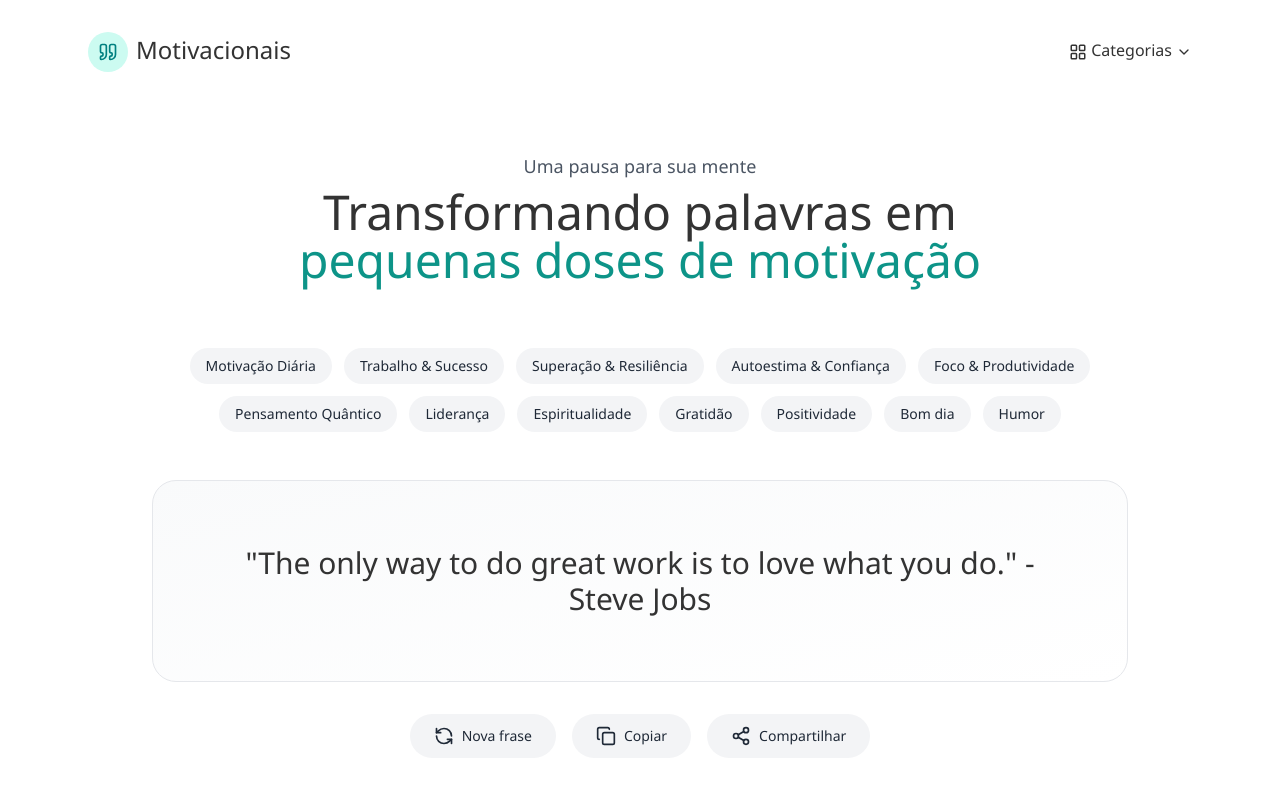
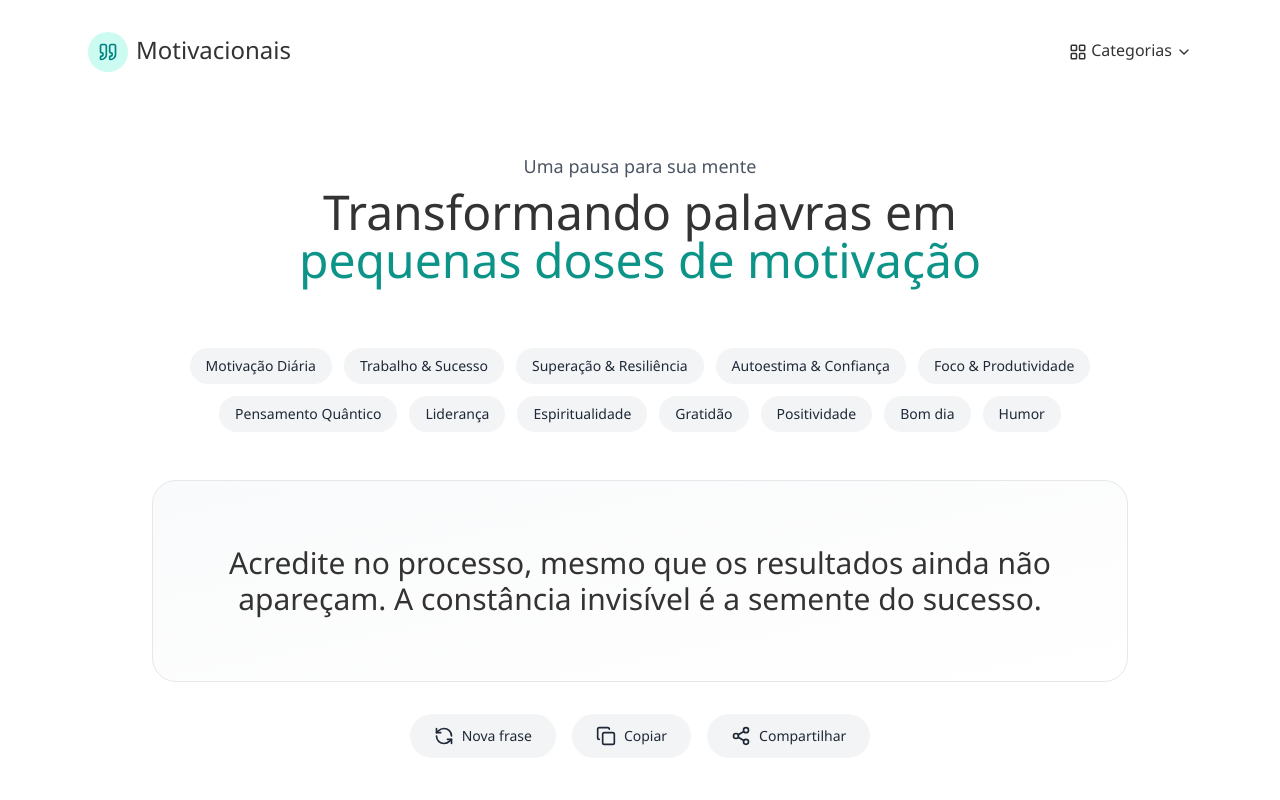
Before and after one commit to mottamarcio/motivacionais, a SvelteKit app: page / in a window 1280 px wide. Shown: the top 800 px of the page. Built offline with nearby package versions, Linux system fonts and the light colour scheme.

Commit message:
load phrase and category on mount

```diff
--- a/src/lib/components/CategoriesSection.svelte
+++ b/src/lib/components/CategoriesSection.svelte
@@ -1,24 +1,11 @@
 <script>
-    const categories = [
-        'Motivação Diária',
-        "Trabalho & Sucesso",
-        "Superação & Resiliência",
-        "Autoestima & Confiança",
-        "Foco & Produtividade",
-        "Pensamento Quântico",
-        "Liderança",
-        "Espiritualidade",
-        "Gratidão",
-        "Positividade",
-        "Bom dia",
-        "Humor"
-    ];
+    let { categories, currentCategory } = $props();
 </script>
 
 <div class="flex flex-wrap justify-center gap-3 mb-12" id="categories">
     {#each categories as category}
         <button class="bg-gray-100 text-gray-800 px-4 py-2 rounded-full text-sm hover:bg-teal-600 hover:text-white transition">
-            {category}
+            {category.name}
         </button>
     {/each}
 </div>
--- a/src/lib/components/PhraseCard.svelte
+++ b/src/lib/components/PhraseCard.svelte
@@ -1,5 +1,9 @@
+<script>
+    let { currentPhrase } = $props();
+</script>
+
 <div id="phrase-card" class="relative rounded-3xl border p-12 md:p-16 mb-8 transition-all duration-100 ease-in-out bg-gradient-to-br from-gray-50 to-white">
     <p id="phrase" class="text-2xl md:text-3xl font-light leading-relaxed text-center retalive z-10">
-        "The only way to do great work is to love what you do." - Steve Jobs
+        {currentPhrase}
     </p>
 </div>
--- a/src/routes/+page.svelte
+++ b/src/routes/+page.svelte
@@ -1,11 +1,73 @@
-<script>
+<script lang="ts">
 	import { HeroSection, CategoriesSection, PhraseCard, ActionButtons, FeatureSection } from "$components";
+	import { onMount } from "svelte";
+
+	type Category = { id: string; name: string };
+	type PhraseMap = { [key: string]: string[] };
+
+	// ==== States (runes) ====
+	let phraseMap = $state<PhraseMap>({});
+	let currentCategory = $state('motivacao');
+	let currentPhrase = $state('Carregando frase...');
+
+	// ===== Categories =====
+  const categories: Category[] = [
+    { id: 'motivacao',       name: 'Motivação Diária' },
+    { id: 'trabalho',        name: 'Trabalho & Sucesso' },
+    { id: 'superacao',       name: 'Superação & Resiliência' },
+    { id: 'autoestima',      name: 'Autoestima & Confiança' },
+    { id: 'foco',            name: 'Foco & Produtividade' },
+    { id: 'quantico',        name: 'Pensamento Quântico' },
+	{ id: 'lideranca',       name: 'Liderança' },
+    { id: 'espiritualidade', name: 'Espiritualidade' },
+    { id: 'gratidao',        name: 'Gratidão' },
+    { id: 'positividade',    name: 'Positividade' },
+	{ id: 'bom_dia',         name: 'Bom dia' },
+	{ id: 'humor',           name: 'Humor' }
+  ];
+
+	// ===== Fetch Phrases =====
+	async function loadPhrases() {
+		try {
+			console.log('Loading phrases from JSON file...');
+			const response = await fetch('/data/phrases.json');
+			phraseMap = await response.json();
+			console.log('Phrases loaded successfully:', phraseMap);
+		} catch (error) {
+			console.error('Error loading phrases:', error);
+		}
+	}
+
+	// ===== Generate New Phrase =====
+	function generateNewPhrase() {
+		console.log(`Generating new phrase for category: ${currentCategory}`);
+		const phrases = phraseMap[currentCategory] || [];
+		if (phrases.length > 0) {
+			const randomIndex = Math.floor(Math.random() * phrases.length);
+			currentPhrase = phrases[randomIndex];
+			console.log(`Generated new phrase for category: ${currentPhrase}`);
+		} else {
+			currentPhrase = 'Nenhuma frase disponível para esta categoria.';
+		}
+	}
+
+	onMount(async () => {
+		console.log('Component mounted...');
+		await loadPhrases();
+		generateNewPhrase();
+	});
+
 </script>
 
 <main class="container mx-auto max-w-5xl px-6 py-12">
 	<HeroSection />
-	<CategoriesSection />
-	<PhraseCard />
+	<CategoriesSection
+		{ categories }
+		{ currentCategory }
+	/>
+	<PhraseCard
+		{ currentPhrase }
+	/>
 	<ActionButtons />
 	<FeatureSection />
 </main>
--- a/svelte.config.js
+++ b/svelte.config.js
@@ -12,6 +12,7 @@ const config = {
 		// See https://svelte.dev/docs/kit/adapters for more information about adapters.
 		adapter: adapter(),
 		alias: {
+			$lib: 'src/lib',
 			$components: 'src/lib/components',
 		}
 	}
```
Also changed, not shown: static/data/phrases.json (renamed from src/lib/assets/phraes.json).
